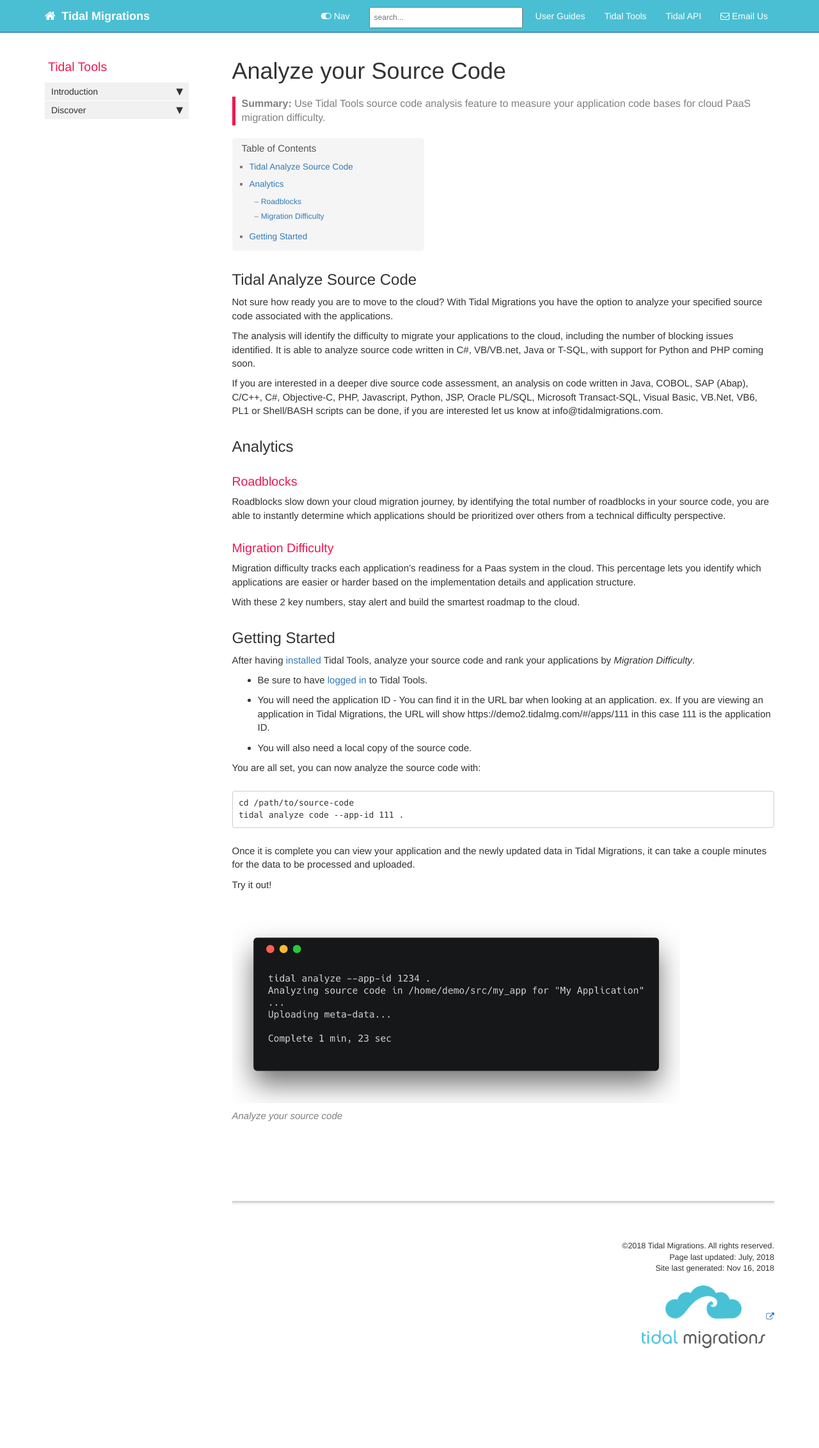
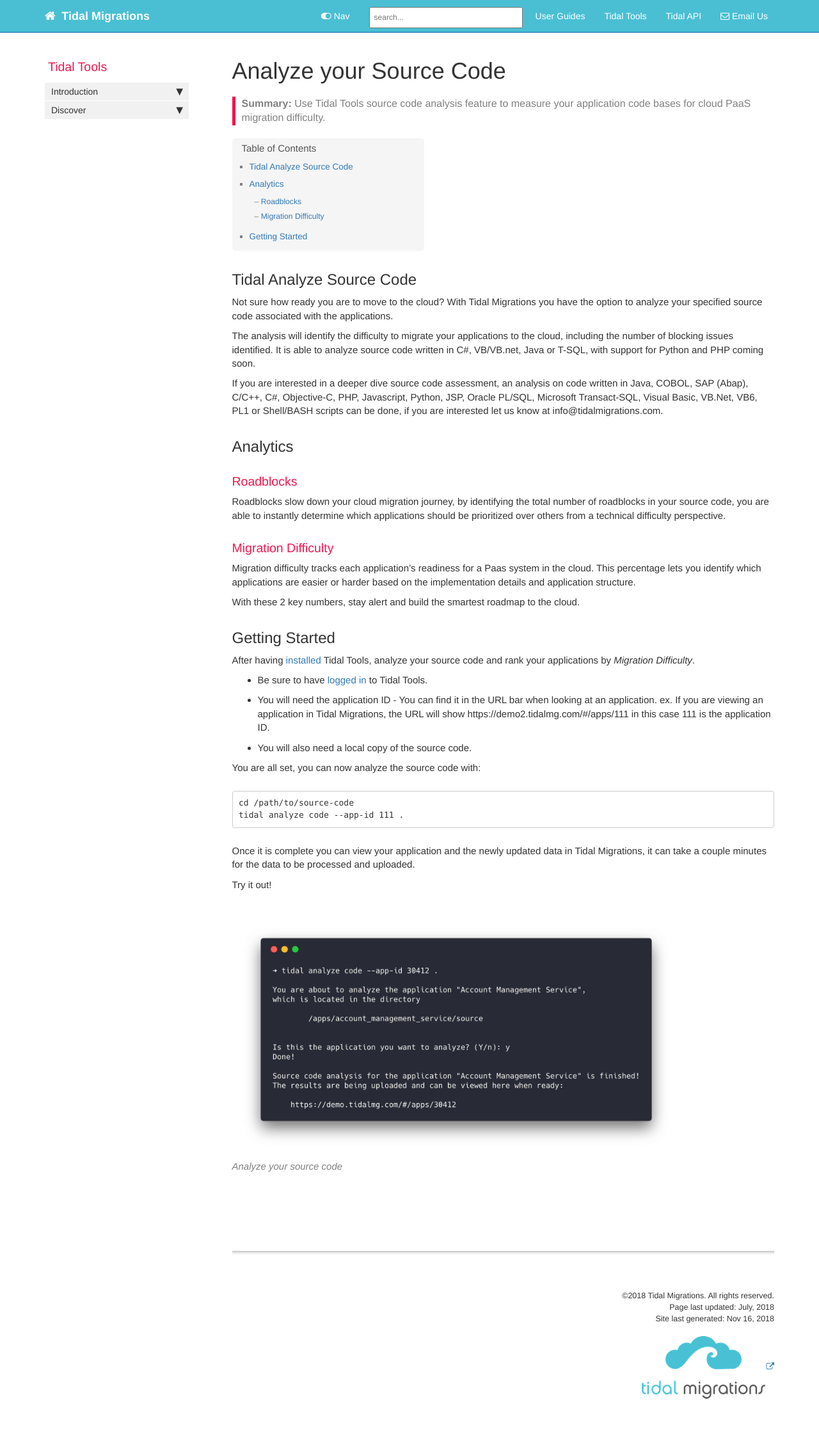
Before and after one commit to tidalmigrations/tidalmigrations.github.io, a Jekyll site: the page built from pages/tidal tools/sourcecode.md, in a window 1280 px wide. Shown: the whole page at 64% size. Built offline with Jekyll 4.4.1, drawn with Linux system fonts in a browser that asks for light colours; nearby versions of some CDN libraries; comment, search, counter and statistics services are not loaded; before the commit the page ends 2184 px from its top, so only the background shows below that.

Commit message:
Update screenshot for source code analysis

```diff
--- a/pages/tidal tools/sourcecode.md
+++ b/pages/tidal tools/sourcecode.md
@@ -49,4 +49,4 @@ Once it is complete you can view your application and the newly updated data in
 
 Try it out!
 
-{% include image.html file="carbon_source.png" caption="Analyze your source code" %}
+{% include image.html file="source_code_analyze.png" caption="Analyze your source code" %}
```
Also changed, not shown: images/source_code_analyze.png (added).
